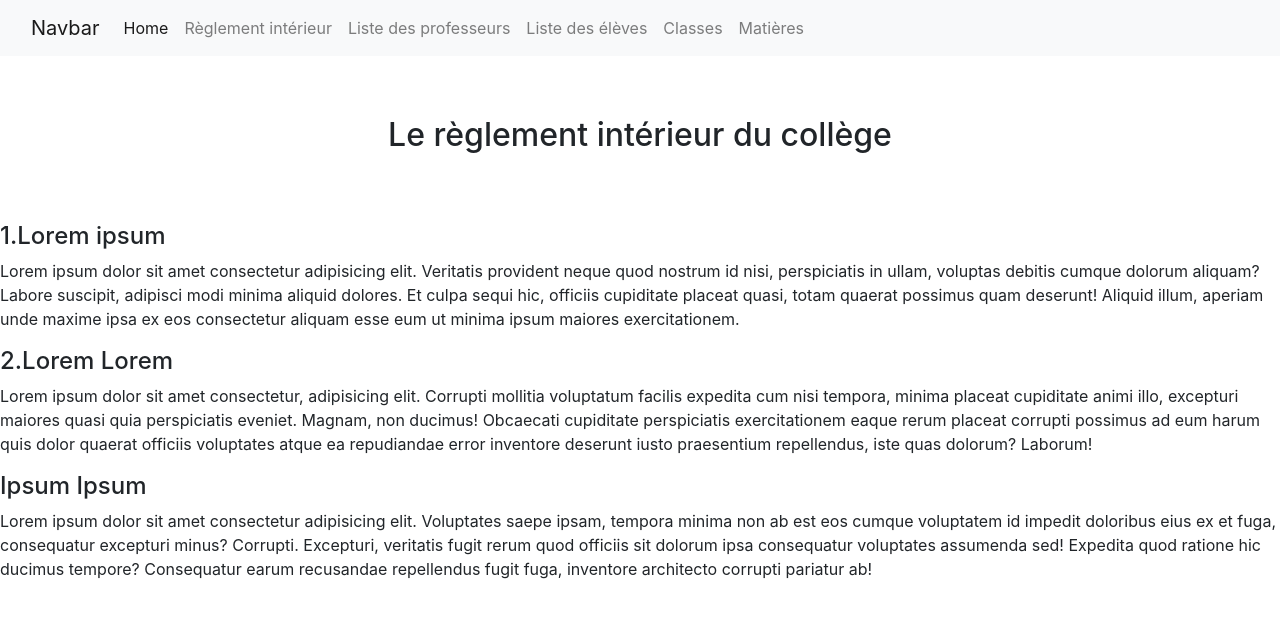
After one commit to vlad757575/projet-tp-symfony, a Symfony app: template templates/reglement_interieur/reglement.html.twig in a window 1280 px wide. The commit adds this page. Shown: the top 618 px of the page. Run offline with Twig, Linux system fonts and the light colour scheme; the template is opened without the code that fills it, so the values that code supplies are empty; some libraries are stand-ins or nearby versions.

Commit message:
3td commit reglement & home pages

```diff
--- a/src/Controller/HomeController.php
+++ b/src/Controller/HomeController.php
@@ -9,7 +9,7 @@ use Symfony\Component\Routing\Annotation\Route;
 class HomeController extends AbstractController
 {
     /**
-     * @Route("/home", name="app_home")
+     * @Route("/home", name="accueil")
      */
     public function index(): Response
     {
--- a/src/Controller/ReglementInterieurController.php
+++ b/src/Controller/ReglementInterieurController.php
@@ -9,11 +9,11 @@ use Symfony\Component\Routing\Annotation\Route;
 class ReglementInterieurController extends AbstractController
 {
     /**
-     * @Route("/reglement/interieur", name="app_reglement_interieur")
+     * @Route("/reglement/interieur", name="reglement_interieur")
      */
     public function index(): Response
     {
-        return $this->render('reglement_interieur/index.html.twig', [
+        return $this->render('reglement_interieur/reglement.html.twig', [
             'controller_name' => 'ReglementInterieurController',
         ]);
     }
--- /dev/null
+++ b/templates/reglement_interieur/reglement.html.twig
@@ -0,0 +1,64 @@
+<!doctype html>
+<html lang="en">
+
+<head>
+    <title>Title</title>
+    <!-- Required meta tags -->
+    <meta charset="utf-8">
+    <meta name="viewport" content="width=device-width, initial-scale=1, shrink-to-fit=no">
+
+    <!-- Bootstrap CSS -->
+    <link rel="stylesheet" href="https://stackpath.bootstrapcdn.com/bootstrap/4.3.1/css/bootstrap.min.css" integrity="sha384-ggOyR0iXCbMQv3Xipma34MD+dH/1fQ784/j6cY/iJTQUOhcWr7x9JvoRxT2MZw1T" crossorigin="anonymous">
+</head>
+
+<body>
+    <nav class="navbar navbar-expand-lg navbar-light bg-light">
+        <div class="container-fluid">
+            <a class="navbar-brand" href="#">Navbar</a>
+            <button class="navbar-toggler" type="button" data-bs-toggle="collapse" data-bs-target="#navbarNav" aria-controls="navbarNav" aria-expanded="false" aria-label="Toggle navigation">
+                <span class="navbar-toggler-icon"></span>
+            </button>
+            <div class="collapse navbar-collapse" id="navbarNav">
+                <ul class="navbar-nav">
+                    <li class="nav-item">
+                        <a class="nav-link active" aria-current="page" href="{{path('accueil')}}">Home</a>
+                    </li>
+                    <li class="nav-item">
+                        <a class="nav-link" href="{{path('reglement_interieur')}}">Règlement intérieur</a>
+                    </li>
+                    <li class="nav-item">
+                        <a class="nav-link" href="#">Liste des professeurs</a>
+                    </li>
+                    <li class="nav-item">
+                        <a class="nav-link" href="#">Liste des élèves</a>
+                    </li>
+                    <li class="nav-item">
+                        <a class="nav-link" href="#">Classes</a>
+                    </li>
+                    <li class="nav-item">
+                        <a class="nav-link" href="#">Matières</a>
+                    </li>
+                </ul>
+            </div>
+        </div>
+    </nav>
+    <div>
+        <h2 style="text-align: center; padding-top:60px; padding-bottom:60px;">Le règlement intérieur du collège</h2>
+        <h4>1.Lorem ipsum</h4>
+        <p>Lorem ipsum dolor sit amet consectetur adipisicing elit. Veritatis provident neque quod nostrum id nisi, perspiciatis in ullam, voluptas debitis cumque dolorum aliquam? Labore suscipit, adipisci modi minima aliquid dolores.
+            Et culpa sequi hic, officiis cupiditate placeat quasi, totam quaerat possimus quam deserunt! Aliquid illum, aperiam unde maxime ipsa ex eos consectetur aliquam esse eum ut minima ipsum maiores exercitationem.</p>
+        <h4>2.Lorem Lorem</h4>
+        <p>Lorem ipsum dolor sit amet consectetur, adipisicing elit. Corrupti mollitia voluptatum facilis expedita cum nisi tempora, minima placeat cupiditate animi illo, excepturi maiores quasi quia perspiciatis eveniet. Magnam, non ducimus!
+            Obcaecati cupiditate perspiciatis exercitationem eaque rerum placeat corrupti possimus ad eum harum quis dolor quaerat officiis voluptates atque ea repudiandae error inventore deserunt iusto praesentium repellendus, iste quas dolorum? Laborum!</p>
+        <h4>Ipsum Ipsum</h4>
+        <p>Lorem ipsum dolor sit amet consectetur adipisicing elit. Voluptates saepe ipsam, tempora minima non ab est eos cumque voluptatem id impedit doloribus eius ex et fuga, consequatur excepturi minus? Corrupti.
+            Excepturi, veritatis fugit rerum quod officiis sit dolorum ipsa consequatur voluptates assumenda sed! Expedita quod ratione hic ducimus tempore? Consequatur earum recusandae repellendus fugit fuga, inventore architecto corrupti pariatur ab!</p>
+    </div>
+    <!-- Optional JavaScript -->
+    <!-- jQuery first, then Popper.js, then Bootstrap JS -->
+    <script src="https://code.jquery.com/jquery-3.3.1.slim.min.js" integrity="sha384-q8i/X+965DzO0rT7abK41JStQIAqVgRVzpbzo5smXKp4YfRvH+8abtTE1Pi6jizo" crossorigin="anonymous"></script>
+    <script src="https://cdnjs.cloudflare.com/ajax/libs/popper.js/1.14.7/umd/popper.min.js" integrity="sha384-UO2eT0CpHqdSJQ6hJty5KVphtPhzWj9WO1clHTMGa3JDZwrnQq4sF86dIHNDz0W1" crossorigin="anonymous"></script>
+    <script src="https://stackpath.bootstrapcdn.com/bootstrap/4.3.1/js/bootstrap.min.js" integrity="sha384-JjSmVgyd0p3pXB1rRibZUAYoIIy6OrQ6VrjIEaFf/nJGzIxFDsf4x0xIM+B07jRM" crossorigin="anonymous"></script>
+</body>
+
+</html>
```
Also changed, not shown: templates/home/index.html.twig (+62 -16 lines), templates/reglement_interieur/index.html.twig (deleted, +0 -20 lines).
